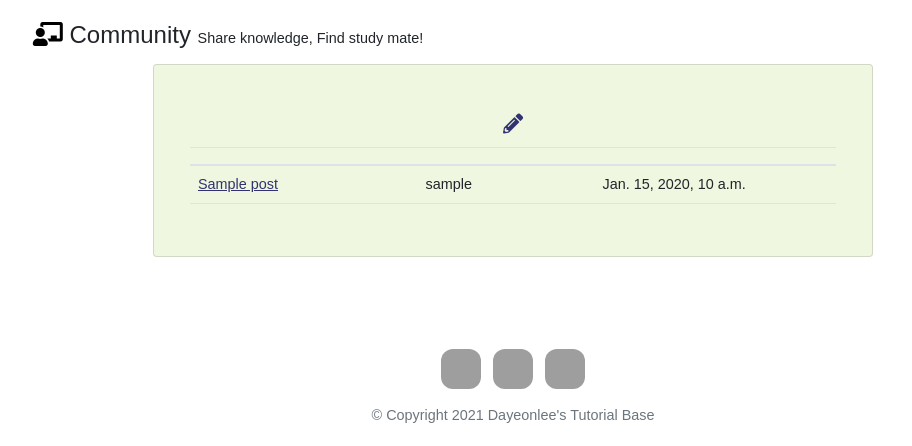
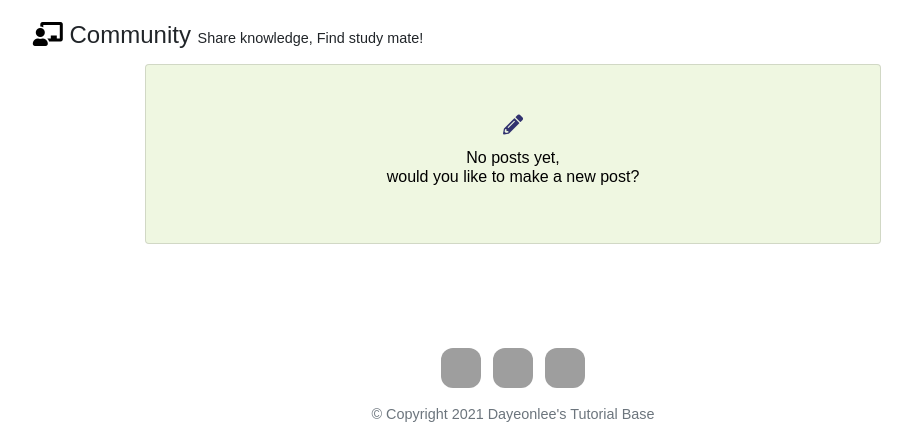
Before and after one commit to day-lee/2021_Tutorial_Base, a Django app: template templates/board/board.html in a window 1280 px wide. Shown: the part 57-503 px from the top of the page, without its empty margins (127-1039 px from the left). Run offline with Django 3.2, Linux system fonts and the light colour scheme; the template is opened without the code that fills it: most values are stand-ins (such as "Sample title", 1, 10 or a date in 2020); some libraries are stand-ins or nearby versions; grey boxes are pictures that could not be loaded.

Commit message:
Add UX message

```diff
--- a/templates/board/board.html
+++ b/templates/board/board.html
@@ -8,16 +8,17 @@
 <div class="container">
     <div class="row">
         <div class="col-md-6 white-space">
-            <br><strong><span class="title-community"><i class="fas fa-chalkboard-teacher chalkboard"></i> Community </span></strong> <span> Share knowledge, Find study mate!</span>
+            <br><strong><span class="title-community">
+            <i class="fas fa-chalkboard-teacher chalkboard"></i>
+            Community </span></strong> <span> Share knowledge, Find study mate!</span>
         </div>
     <div class="col-md-6">
-        </div>
 </div>
 
 <div class="container-fluid ">
     <div class="row justify-content-md-center ">
         <div class="col-md-8">
-                <div class="card card-body study-goal-card" >
+            <div class="card card-body study-goal-card">
 
               <div class="row justify-content-md-center ">
                 <div class="col">
@@ -25,6 +26,11 @@
                 </div>
               </div>
 <!-- Board List-->
+{% if not object_list.exists %}
+<div class="col-md">
+    <h4> No posts yet, <br> would you like to make a new post?</h4>
+</div>
+{% else %}
     <table class="table">
             <tr>
               <th scope="col"></th>
@@ -42,6 +48,7 @@
         </tbody>
         {% endfor %}
     </table>
+{% endif %}
 <!-- Board List-->
 <!--  Pagination  -->
 <div class="row justify-content-md-center ">
@@ -66,11 +73,14 @@
              <a class="btn-sm mb-4 page-btn" href="?page={{ page_obj.paginator.num_pages }}">Last</a>
           {% endif%}
       {% endif %}
+    </div>
+</div>
 <!--  Pagination  -->
+
 </div>
 </div>
 </div>
 </div>
 </div>
-
+</div>
 {% endblock %}
```
Lines whose indentation alone changed are shown as unchanged.
